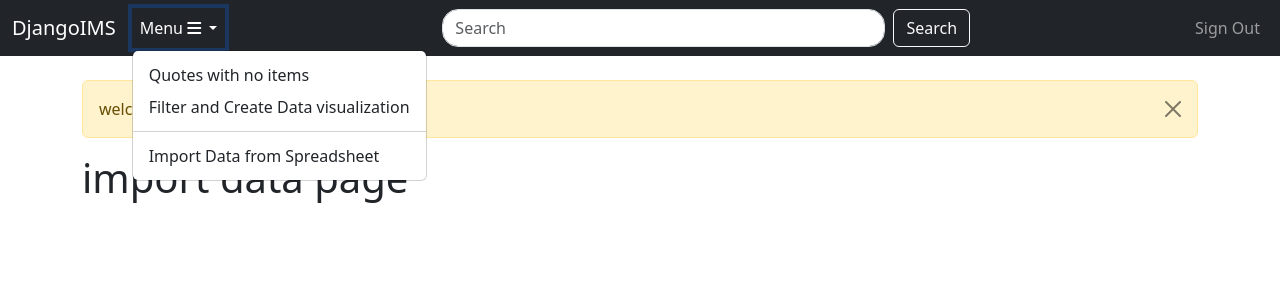
After one commit to DolaZaeem/Django-CRM, a Django app: page /importdata/ in a window 1280 px wide, after a click on "Menu". The commit adds this page. Shown: the top 300 px of the page. Run offline with Django 5.2, Linux system fonts and the light colour scheme; the visitor is signed in with stand-in values (Sample User, id 1).

```diff
--- /dev/null
+++ b/dcrm/website/templates/importdata.html
@@ -0,0 +1,5 @@
+{% extends 'base.html' %}
+
+{% block content %}
+<h1> import data page</h1>
+{% endblock %}
--- a/dcrm/website/templates/navbar.html
+++ b/dcrm/website/templates/navbar.html
@@ -30,7 +30,7 @@
             <li>
               <hr class="dropdown-divider">
             </li>
-            <li><a class="dropdown-item" href="#">Import Data from Spreadsheet</a></li>
+            <li><a class="dropdown-item" href="{% url 'importdata' %}">Import Data from Spreadsheet</a></li>
           </ul>
         </li>
       </ul>
--- a/dcrm/website/urls.py
+++ b/dcrm/website/urls.py
@@ -15,4 +15,5 @@ urlpatterns = [
     path('delete_items/<int:pk>',views.delete_items,name='delete_items'),
     path('Incomplete',views.Incomplete,name='Incomplete'), #quotes without items
     path('search/', views.search, name='search'),
+    path('importdata/', views.importdata, name='importdata'),
 ]
--- a/dcrm/website/views.py
+++ b/dcrm/website/views.py
@@ -8,8 +8,7 @@ from django.db.models import Q
 # Create your views here.
 
 def home(request):
-    records = Quote_ovr.objects.filter(quote_det__isnull=False)
-
+    records = Quote_ovr.objects.filter(quote_det__isnull=False).distinct()
     # Check to see if loginig in
     if request.method == 'POST':
         username = request.POST['username']
@@ -121,8 +120,9 @@ def update_item(request,pk):
         form = AddQtDetail(request.POST or None,instance=current_record)
         if form.is_valid():
             form.save()
-            messages.success(request,"Record has been update")
-            return redirect('home')
+            messages.success(request,"Record has been updated")
+            return redirect('record', pk=current_record.Quote_no)
+
         return render(request,'item_details.html',{'form':form})
     else:
         messages.success(request,"You must be logged in.")
@@ -133,7 +133,7 @@ def delete_items(request,pk):
         delete_it = Quote_det.objects.get(id=pk)
         delete_it.delete()
         messages.success(request,"Item Deleted Successfully")
-        return redirect('home')
+        return redirect('record', pk=delete_it.Quote_no)
     else:
         messages.success(request,"You must be logged in to delete that")
         return redirect('home')
@@ -166,3 +166,11 @@ def search(request):
     else:
         messages.success(request,"You must be logged in to view that")
         return redirect('home')
+
+def importdata(request):
+    if request.user.is_authenticated:
+        messages.success(request,"welcome")
+        return render(request, 'importdata.html')
+    else:
+        messages.success(request,"You must be logged in to view that")
+        return redirect('home')
```
Also changed, not shown: dcrm/website/templates/record.html (+4 -4 lines), dcrm/website/migrations/0016_alter_quote_det_quote_no.py (added), dcrm/website/migrations/0017_alter_quote_det_quote_no.py (added).
